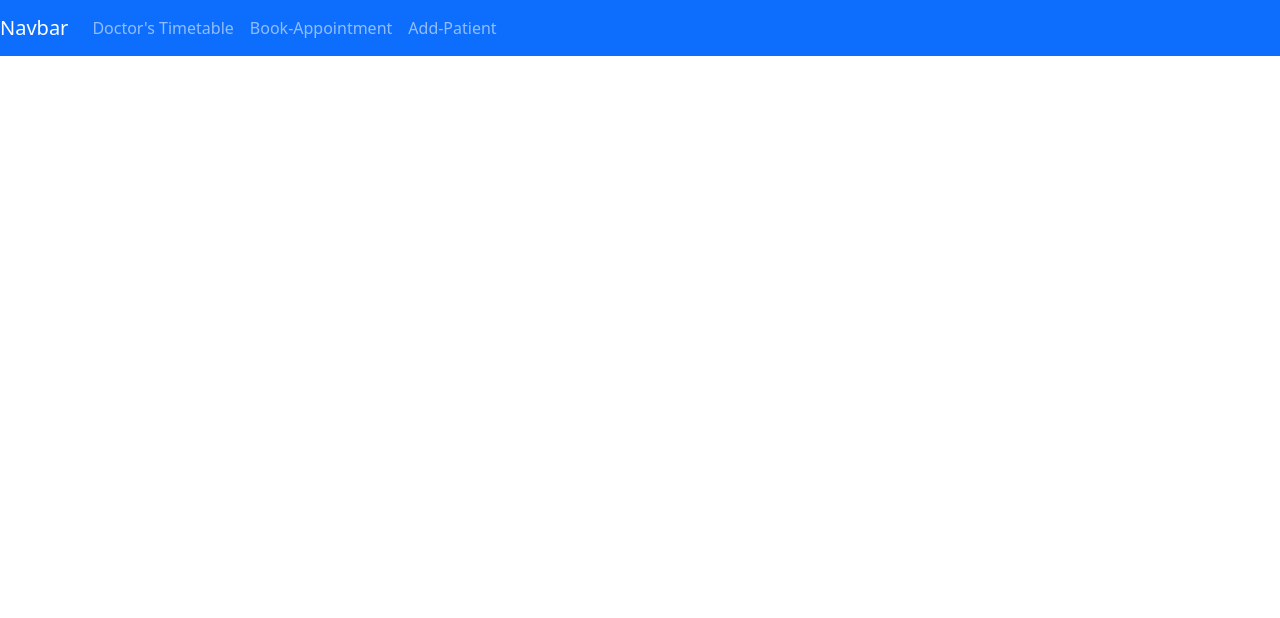
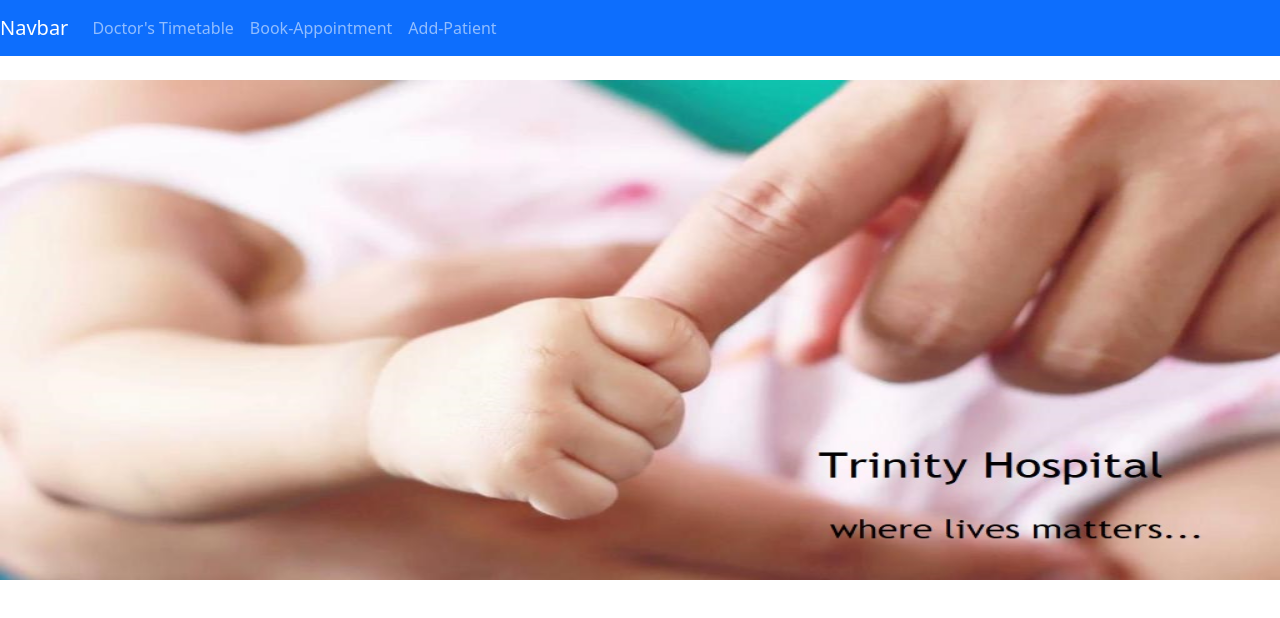
Before and after one commit to HatimDalal/HospyWeb, an Angular app in the folder Hospital/: page / in a window 1280 px wide. Shown: the top 618 px of the page. Built offline with nearby package versions, Linux system fonts and the light colour scheme.

Commit message:
homepage

```diff
--- a/Hospital/src/app/app.module.ts
+++ b/Hospital/src/app/app.module.ts
@@ -15,6 +15,7 @@
 
 // import {Ng2SearchPipe, Ng2SearchPipeModule} from 'ng2-search-filter';
 import { AddPateintComponent } from './add-pateint/add-pateint.component';
+import { HomeComponent } from './home/home.component';
 
 @NgModule({
   declarations: [
@@ -26,6 +27,7 @@
     BookingAppointmentComponent,
     SearchDoctorComponent,
     BookingAppointmentComponent,
+    HomeComponent,
   ],
   imports: [
     BrowserModule,
@@ -39,7 +41,8 @@
       // {path: '', component:NavBarComponent},
       {path:'Doctors',component:DoctorComponent},
       {path:'Booking',component:BookingAppointmentComponent},
-      {path:'Add-Patient',component:AddPateintComponent}
+      {path:'Add-Patient',component:AddPateintComponent},
+      {path:'',component:HomeComponent}
     ])
   ],
   providers: [BookingService,DoctorserviceService],
--- /dev/null
+++ b/Hospital/src/app/home/home.component.css
@@ -0,0 +1,3 @@
+.image{
+  width: 100%;
+}
--- /dev/null
+++ b/Hospital/src/app/home/home.component.html
@@ -0,0 +1,2 @@
+<br>
+<img src="assets/img/1.jpg" alt="Image" class="image" height="500">
--- /dev/null
+++ b/Hospital/src/app/home/home.component.ts
@@ -0,0 +1,15 @@
+import { Component, OnInit } from '@angular/core';
+
+@Component({
+  selector: 'app-home',
+  templateUrl: './home.component.html',
+  styleUrls: ['./home.component.css']
+})
+export class HomeComponent implements OnInit {
+
+  constructor() { }
+
+  ngOnInit(): void {
+  }
+
+}
```
Also changed, not shown: Hospital/src/assets/img/1.jpg (added), 1 other file (tests, documents, lock files or other folders).
